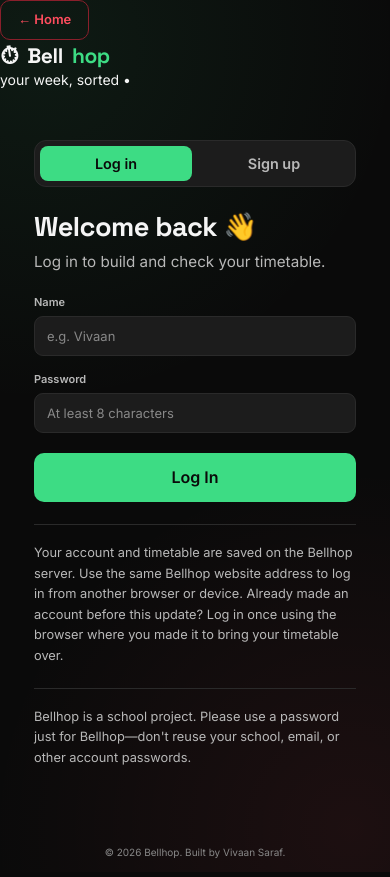
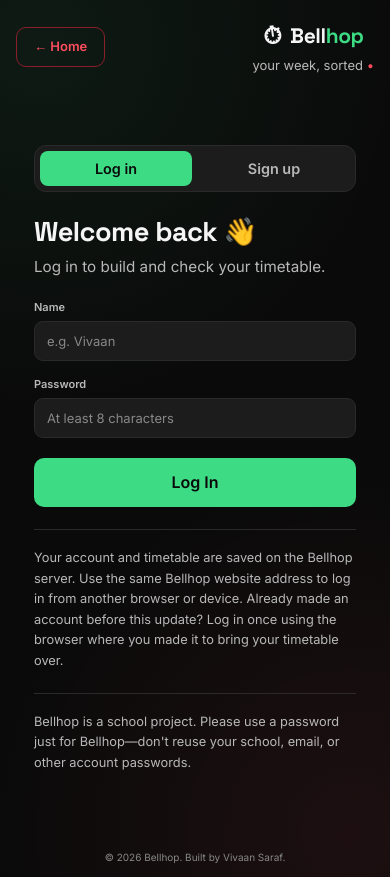
Before and after one commit to VivaanSaraf/Student-timetable, a plain HTML site: page login.html in a window 390 px wide. Drawn offline with Linux system fonts and the light colour scheme; no server answers.

Commit message:
Fix login header spacing and responsive brand alignment

```diff
--- a/login.css
+++ b/login.css
@@ -1,3 +1,26 @@
+.login-page{
+  display:flex;
+  flex-direction:column;
+  min-height:100dvh;
+}
+
+.login-page .site-header{
+  display:grid;
+  grid-template-columns:minmax(0, 1fr) auto minmax(0, 1fr);
+  align-items:center;
+  gap:16px;
+  padding:24px clamp(20px, 4vw, 56px);
+}
+
+.login-page .header-center{text-align:center;}
+.login-page .brand{justify-content:center;}
+.login-page .tagline{
+  margin-top:6px;
+  color:var(--white-dim);
+  font-size:13px;
+}
+.login-page .dot-red{color:var(--red);}
+
 .login-shell{
   flex:1;
   display:flex;
@@ -92,6 +115,12 @@
 }
 
 @media (max-width:480px){
+  .login-page .site-header{
+    grid-template-columns:auto 1fr;
+    padding:20px 16px;
+  }
+  .login-page .header-center{justify-self:end;}
+  .login-page .header-side-right{display:none;}
   .login-shell{padding:28px 16px 40px;}
   .login-card{padding:24px 18px;}
 }
--- a/login.html
+++ b/login.html
@@ -9,16 +9,16 @@
 <link rel="preconnect" href="https://fonts.gstatic.com" crossorigin>
 <link href="https://fonts.googleapis.com/css2?family=Space+Grotesk:wght@500;600;700&family=Inter:wght@400;500;600;700&display=swap" rel="stylesheet">
 <link rel="stylesheet" href="style.css?v=6">
-<link rel="stylesheet" href="login.css?v=6">
+<link rel="stylesheet" href="login.css?v=7">
 </head>
-<body>
+<body class="login-page">
 
 <header class="site-header">
   <div class="header-side">
     <button type="button" class="btn btn-ghost btn-home" id="homeBtn">← Home</button>
   </div>
   <div class="header-center">
-    <div class="brand"><span class="brand-mark">⏱</span> Bell<span class="accent-green">hop</span></div>
+    <div class="brand"><span class="brand-mark" aria-hidden="true">⏱</span><span class="brand-name">Bell<span class="accent-green">hop</span></span></div>
     <p class="tagline">your week, sorted <span class="dot-red">•</span></p>
   </div>
   <div class="header-side header-side-right"></div>
```
